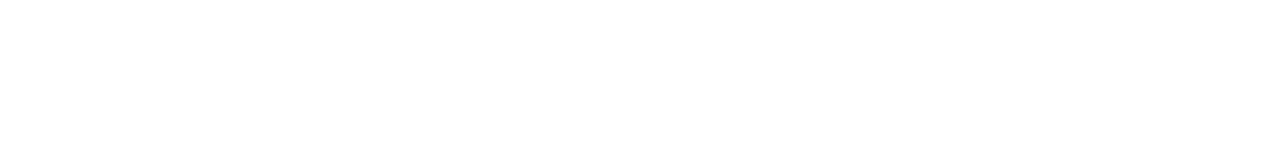
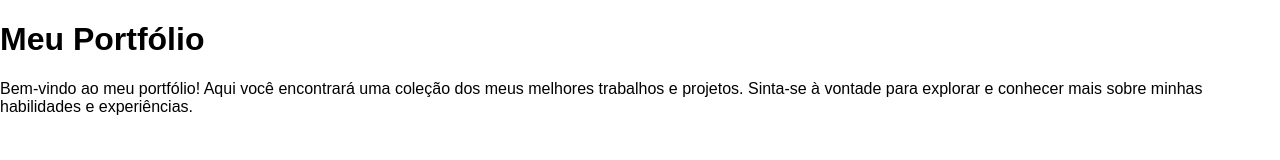
Before and after one commit to Genaldo44/projeto-portfolio, a plain HTML site: page index.html in a window 1280 px wide. Drawn offline with Linux system fonts and the light colour scheme.

Commit message:
Primeira Versão

```diff
--- a/estilos/style.css
+++ b/estilos/style.css
@@ -7,3 +7,11 @@
   --destaque-inverso
   --fundo-card
 */
+
+body {
+  font-family: Arial, sans-serif;
+  background-color: var(--fundo-principal);
+  color: var(--texto);
+  margin: 0;
+  padding: 0;
+}
--- a/index.html
+++ b/index.html
@@ -0,0 +1,29 @@
+<!DOCTYPE html>
+<html lang="pt-br>
+<head>
+    <meta charset="UTF-8">
+    <meta name="viewport" content="width=device-width, initial-scale=1.0">
+    <title>Portfólio Gustavo Guanabara</title>
+    <link rel="stylesheet" href="estilos/style.css">
+</head>
+<body>
+
+    <header>
+
+    </header>
+
+    <main>
+        <h1>Meu Portfólio</h1>
+        <p>Bem-vindo ao meu portfólio! Aqui você encontrará uma coleção dos meus melhores trabalhos e projetos. Sinta-se à vontade para explorar e conhecer mais sobre minhas habilidades e experiências.</p>
+
+    </main>
+
+    <footer>
+
+
+    </footer>
+
+    <script src="scripts/script.js"></script>
+
+</body>
+</html>
```
